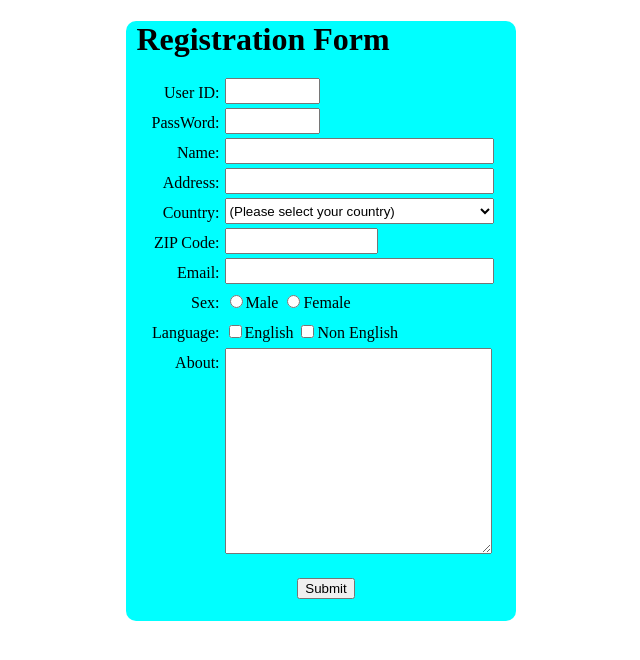
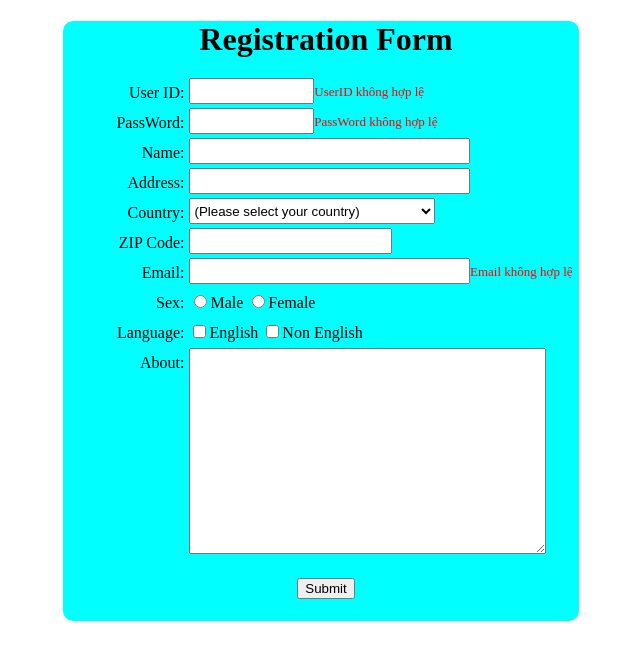
Before and after one commit to duyprolim1106/BTTH07, a plain HTML site: page index.html in a window 1280 px wide. Both pictures are taken after a click on the input "Submit". Shown: the whole page, without its empty margins (319-959 px from the left). Drawn offline with nearby package versions, Linux system fonts and the light colour scheme.

Commit message:
Duy xong phần thư viện jQuery

```diff
--- a/css/main.css
+++ b/css/main.css
@@ -4,7 +4,7 @@ body{
 }
 
 .form--register{
-    width: 30%;
+    width: 40%;
     height: 600px;
     background-color: aqua;
     margin: 0 auto;
@@ -17,6 +17,10 @@ body{
     display: flex;
     width: 100%;
     height: 30px;
+}
+
+.row2{
+    margin-bottom: 15px;
 }
 
 .col1{
@@ -32,7 +36,7 @@ body{
 }
 
 .col-input--l{
-    width: 90%;
+    width: 70%;
     height: 20px;
 }
 
--- a/index.html
+++ b/index.html
@@ -9,7 +9,7 @@
 </head>
 <body>
     <div class="form--register">
-        <h1 style="margin-bottom: 20px;">Registration Form</h1>
+        <h1 style="margin-bottom: 20px;text-align: center;">Registration Form</h1>
         <div class="row">
             <div class="col1">
                 User ID:
@@ -17,6 +17,7 @@
             <div class="col2">
                 <input type="text" class="col-input--s" name="txtUserID" id="txtUserID" required><span id="txtNotificationID"></span>
             </div>
+
         </div>
         <div class="row">
             <div class="col1">
@@ -31,7 +32,7 @@
                 Name:
             </div>
             <div class="col2">
-                <input type="text" class="col-input--l" name="txtName" id="txtName">
+                <input type="text" class="col-input--l" name="txtName" id="txtName"><span id="txtNotificationName"></span>
             </div>
         </div>
         <div class="row">
@@ -47,7 +48,7 @@
                 Country:
             </div>
             <div class="col2">
-                <select style="width: 92.5%;height: 26px;" name="optCountry" id="optCountry">
+                <select style="width: 63%;height: 26px;" name="optCountry" id="optCountry">
                     <option value="optCountry" disabled selected hidden>(Please select your country)</option>
                     <option value="optCountry">VietNam</option>
                     <option value="optCountry">Korean</option>
@@ -71,7 +72,7 @@
                 Email:
             </div>
             <div class="col2">
-                <input type="email" class="col-input--l" name="txtEmail" id="txtEmail">
+                <input type="email" class="col-input--l" name="txtEmail" id="txtEmail"><span id="txtNotificationEmail"></span>
             </div>
         </div>
         <div class="row">
@@ -88,8 +89,8 @@
                 Language:
             </div>
             <div class="col2">
-                <input type="checkbox" name="boxLanguage" id="boxLanguage">English
-                <input type="checkbox" name="boxLanguage" id="boxLanguage">Non English
+                <input type="checkbox" name="boxLanguage" id="boxLanguage" onclick="onlyOne(this)">English
+                <input type="checkbox" name="boxLanguage" id="boxLanguage" onclick="onlyOne(this)">Non English
             </div>
         </div>
         <div class="row">
@@ -101,11 +102,12 @@
             </div>
         </div>
         <div class="row1">
-            <input class="btnSubmit" type="submit" value="Submit">
+            <input class="btnSubmit" type="submit" value="Submit" id="btnSubmit">
         </div>
     </div>
 
-
-    <script src="js/main.js"></script>
+    <script src="https://code.jquery.com/jquery-3.6.0.min.js" integrity="sha256-/xUj+3OJU5yExlq6GSYGSHk7tPXikynS7ogEvDej/m4=" crossorigin="anonymous"></script>
+    <script src="js/jQuery.js"></script>
+    <!-- <script src="js/main.js"></script> -->
 </body>
 </html>
--- /dev/null
+++ b/js/jQuery.js
@@ -0,0 +1,71 @@
+//sư dụng thư viện jQuery
+$(document).ready(function(){
+
+    function checkUserID(){
+        let userID = $('#txtUserID').val()
+        let userIDRegex = /^[a-z0-9_-]{5,12}$/
+
+        if(userIDRegex.test(userID)){
+            return true
+        }
+        return false
+    }
+
+    function checkPW(){
+        let userPW = $('#txtPassWord').val()
+        let userPWRegex = /^[a-z0-9_-]{7,12}$/
+
+        if(userPWRegex.test(userPW)){
+            return true
+        }
+        return false
+    }
+
+    function checkEmail(){
+        let userEmail = $('#txtEmail').val()
+        let userEmailRegex = /^([a-z0-9_\.-]+)@([\da-z\.-]+)\.([a-z\.]{2,6})$/
+
+        if(userEmailRegex.test(userEmail)){
+            return true
+        }
+        return false
+    }
+
+
+    $('#btnSubmit').click(function(e){
+        e.preventDefault();
+        if(checkUserID()){
+            $('#txtNotificationID').text('UserID hợp lệ')
+            $('#txtNotificationID').css('color','green')
+            $('#txtNotificationID').css('fontSize','13px')
+        }
+        else{
+            $('#txtNotificationID').text('UserID không hợp lệ')
+            $('#txtNotificationID').css('color','red')
+            $('#txtNotificationID').css('fontSize','13px')
+        }
+
+        if(checkPW()){
+            $('#txtNotificationPW').text('PassWord hợp lệ')
+            $('#txtNotificationPW').css('color','green')
+            $('#txtNotificationPW').css('fontSize','13px')
+        }
+        else{
+            $('#txtNotificationPW').text('PassWord không hợp lệ')
+            $('#txtNotificationPW').css('color','red')
+            $('#txtNotificationPW').css('fontSize','13px')
+        }
+
+        if(checkEmail()){
+            $('#txtNotificationEmail').text('Email hợp lệ')
+            $('#txtNotificationEmail').css('color','green')
+            $('#txtNotificationEmail').css('fontSize','13px')
+        }
+        else{
+            $('#txtNotificationEmail').text('Email không hợp lệ')
+            $('#txtNotificationEmail').css('color','red')
+            $('#txtNotificationEmail').css('fontSize','13px')
+        }
+    })
+
+})
```
